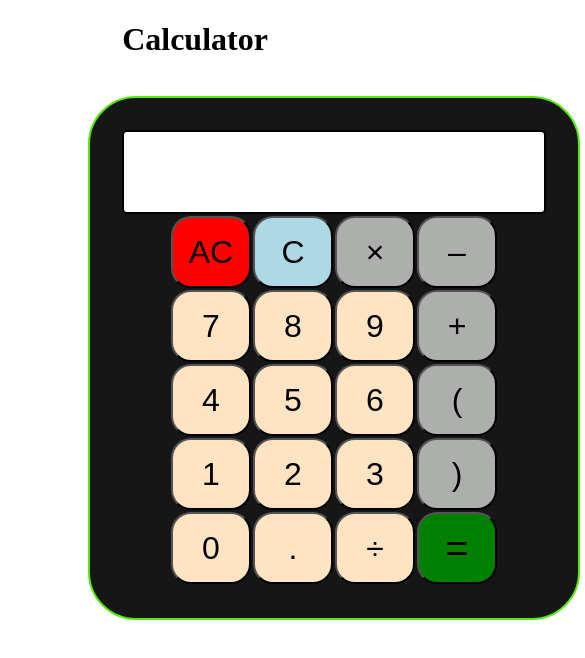
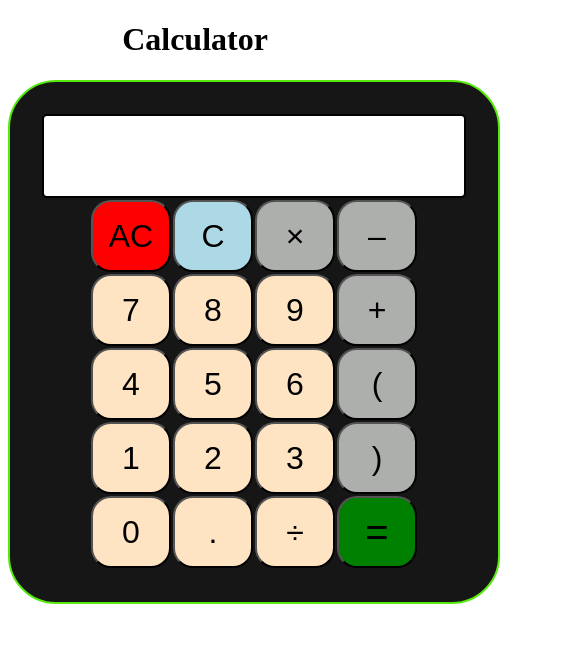
Before and after one commit to bindrohit07/Calculator, a React (Vite) app: page / in a window 390 px wide. Shown: the top 658 px of the page, 585 px wide, since content can reach past the window. Built offline with nearby package versions, Linux system fonts and the light colour scheme.

Commit message:
App.css changes

```diff
--- a/src/App.css
+++ b/src/App.css
@@ -6,11 +6,11 @@ box-sizing: border-box;
  }
  .container{
     text-align: center;
-    margin: auto;
+
 }
 
 .calculator{
-
+    margin: auto;
     border: 2px solid rgb(85, 234, 11);
     border-radius: 3rem;
     background-color: rgb(25, 27, 27);
@@ -56,9 +56,7 @@ button{
 
     .calculator{
         display: block;
-        margin-top: 1rem;
-        margin-right: 5rem;
-        margin-left: 5rem;
+        margin: auto;
         border: 2px solid rgb(85, 234, 11);
         border-radius: 3rem;
         background-color: rgb(22, 22, 22);
@@ -72,7 +70,7 @@ button{
 
         .calculator{
             display:inline-block;
-             margin: 1rem;
+             margin: auto;
             border: 2px solid rgb(85, 234, 11);
             border-radius: 3rem;
             background-color:aqua
```
